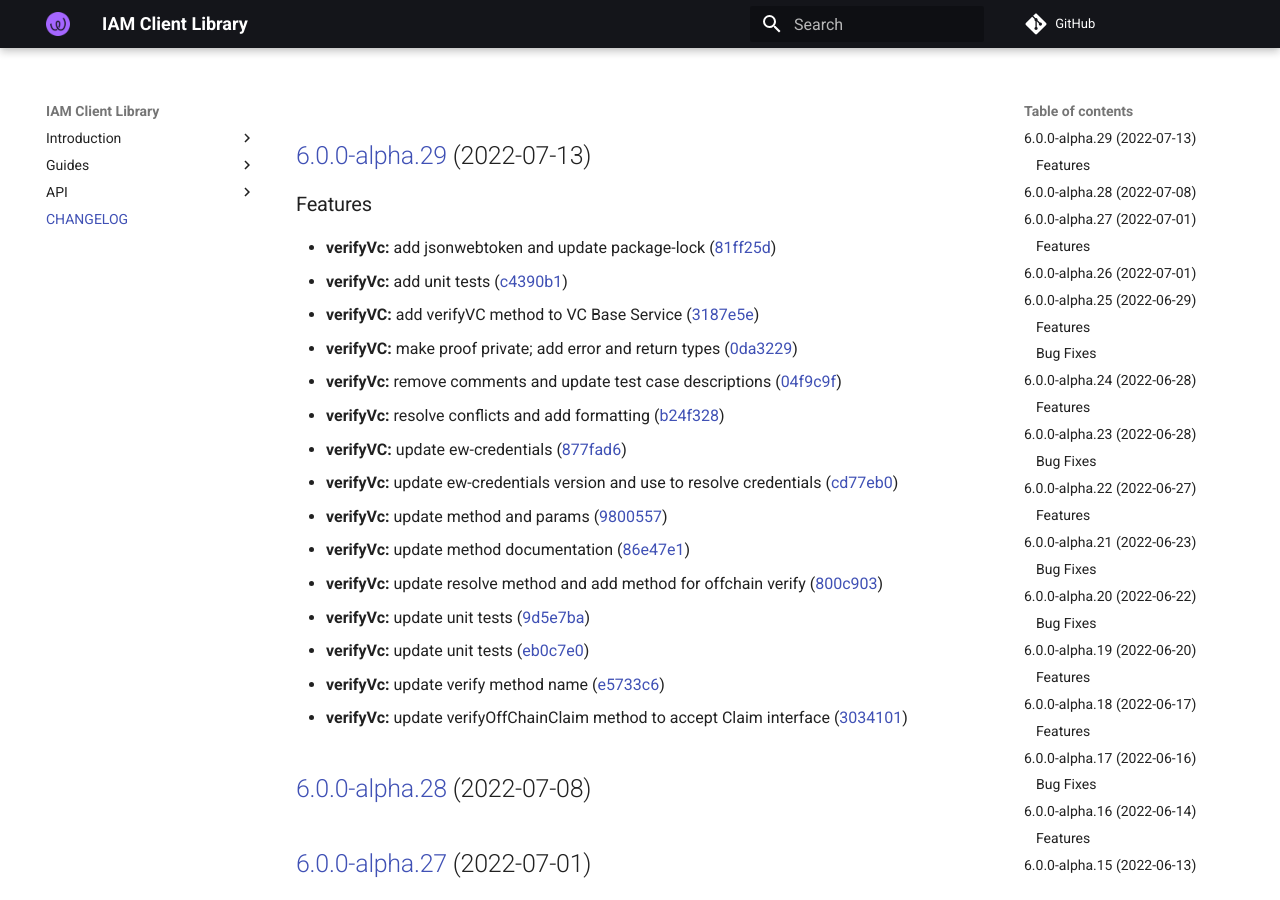
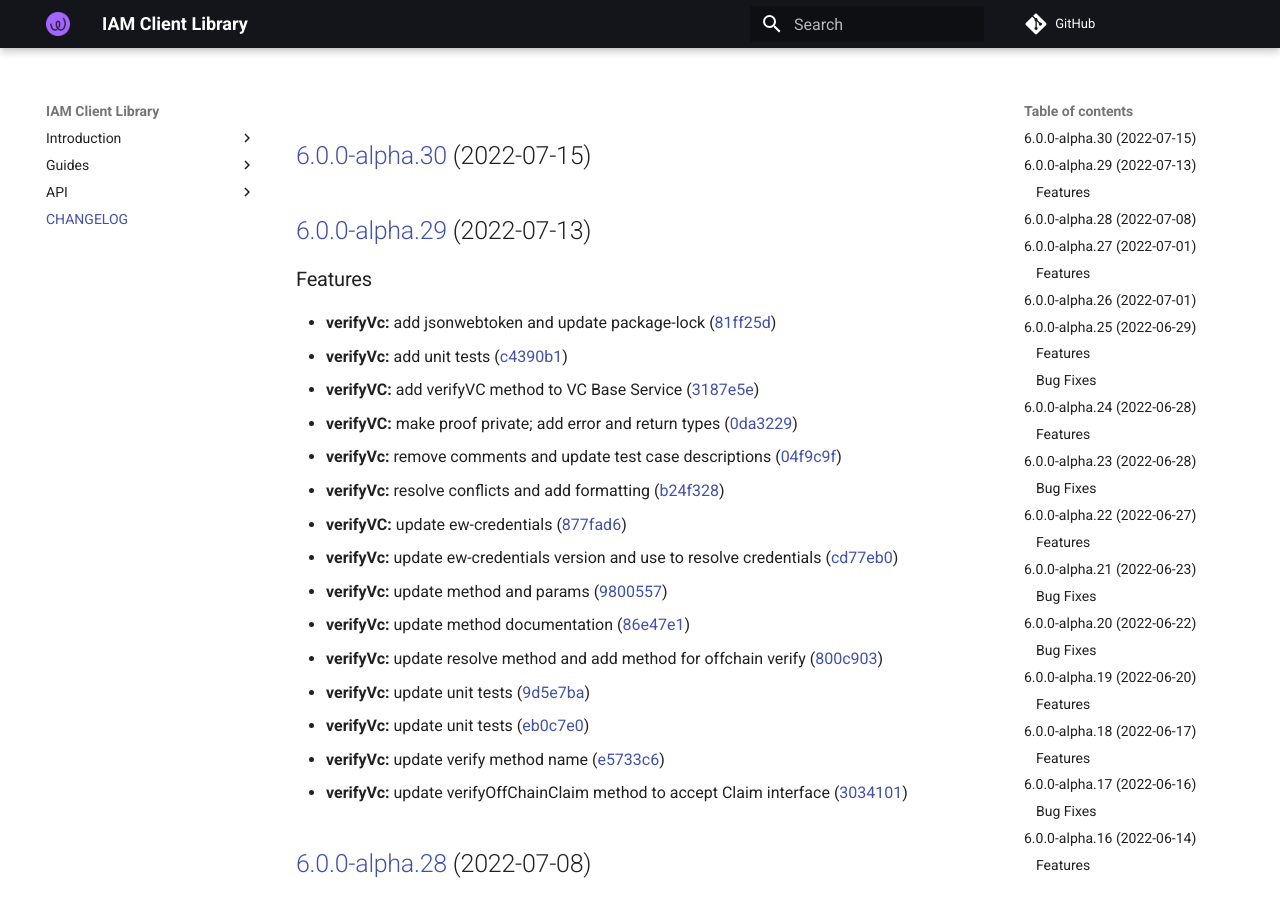
Before and after one commit to energywebfoundation/iam-client-lib, an MkDocs documentation site: the page built from docs/CHANGELOG.md, in a window 1280 px wide and 900 px high. Built offline with MkDocs 1.6.1 and Material for MkDocs 9.7.7, drawn with Linux system fonts in a browser that asks for light colours; comment, search, counter and statistics services are not loaded.

Commit message:
chore(release): 6.0.0-alpha.30 [skip ci]
## [6.0.0-alpha.30](https://github.com/energywebfoundation/iam-client-lib/compare/v6.0.0-alpha.29...v6.0.0-alpha.30) (2022-07-15)

```diff
--- a/docs/CHANGELOG.md
+++ b/docs/CHANGELOG.md
@@ -1,3 +1,5 @@
+## [6.0.0-alpha.30](https://github.com/energywebfoundation/iam-client-lib/compare/v6.0.0-alpha.29...v6.0.0-alpha.30) (2022-07-15)
+
 ## [6.0.0-alpha.29](https://github.com/energywebfoundation/iam-client-lib/compare/v6.0.0-alpha.28...v6.0.0-alpha.29) (2022-07-13)
 
 
--- a/package.json
+++ b/package.json
@@ -1,6 +1,6 @@
 {
   "name": "iam-client-lib",
-  "version": "6.0.0-alpha.29",
+  "version": "6.0.0-alpha.30",
   "description": "Library for Decentralized Identity and Access Management",
   "main": "dist/index.js",
   "module": "dist/index.esm.js",
```
